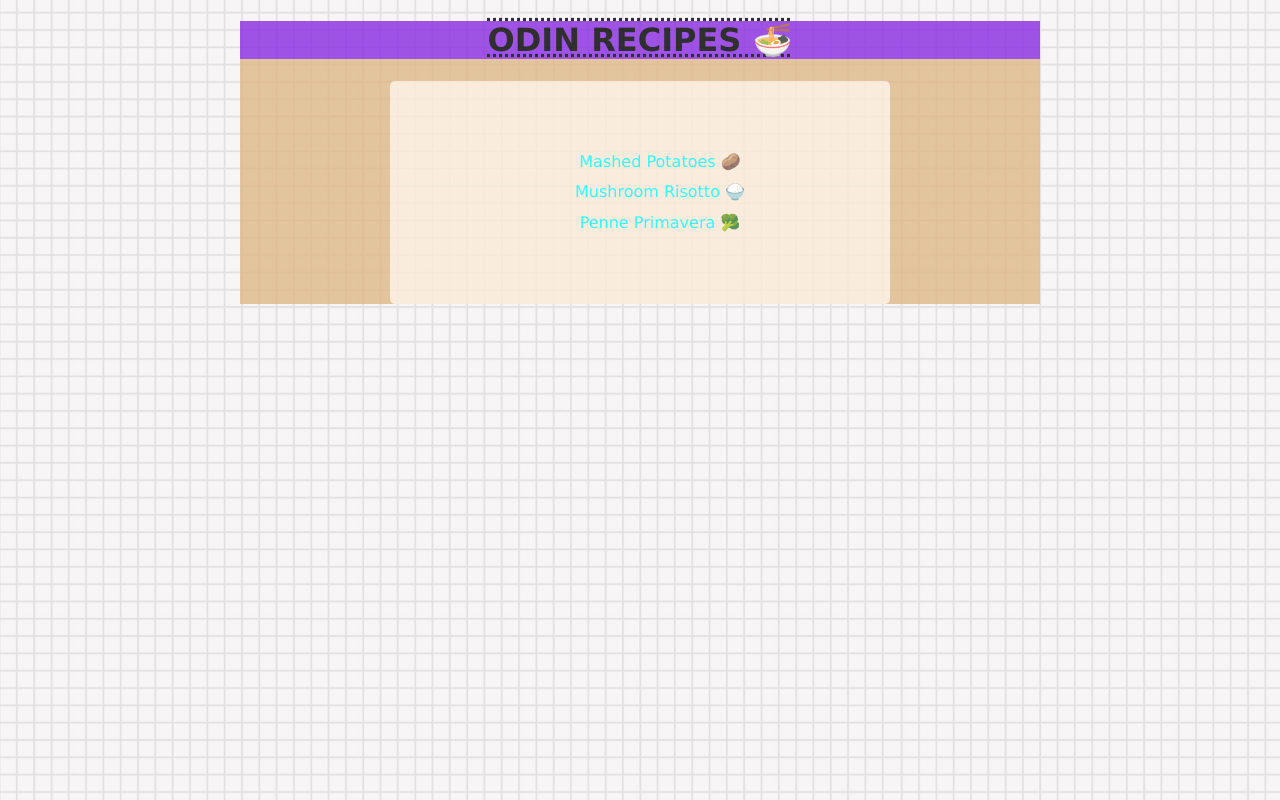
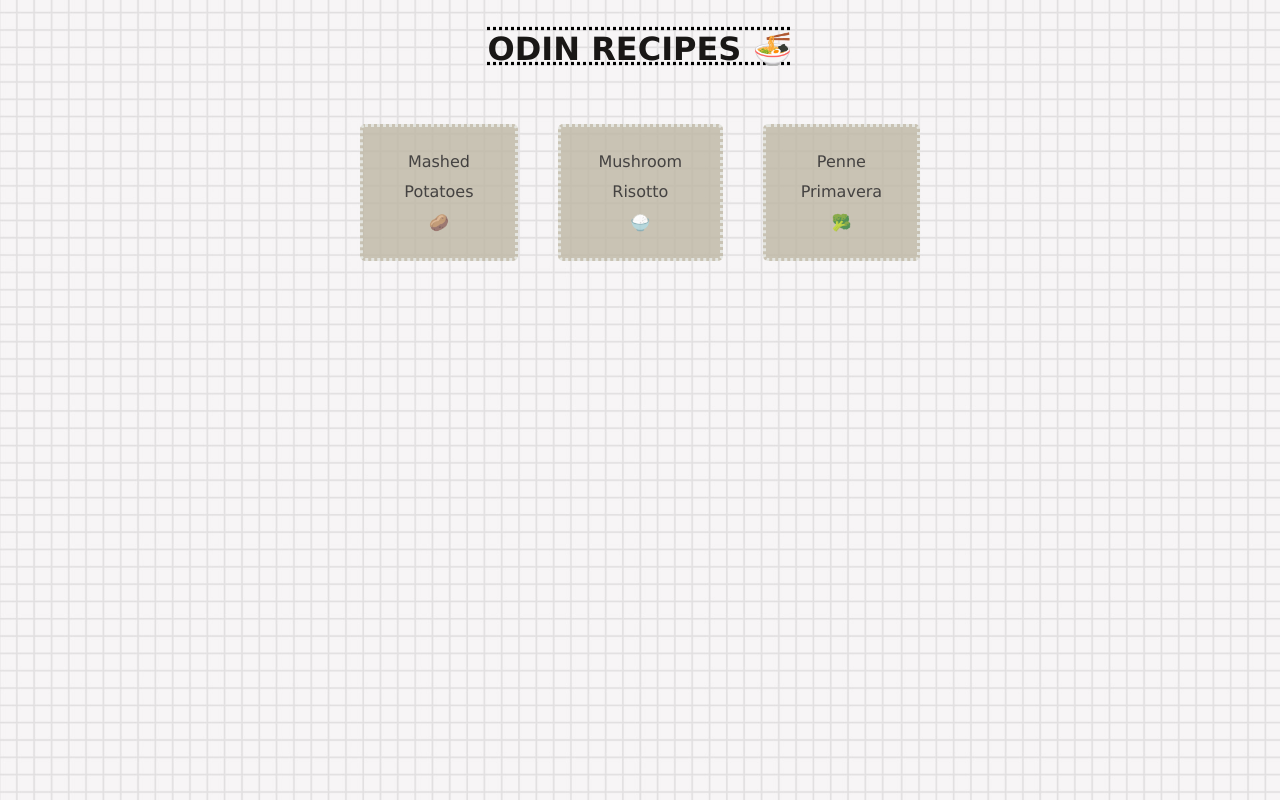
Before and after one commit to Al-na/odin-recipes, a plain HTML site: page index.html in a window 1280 px wide. Drawn offline with Linux system fonts and the light colour scheme.

Commit message:
started to add some style on the recipe page, need to figure out flexbox for ingredients and instructions part

```diff
--- a/index.html
+++ b/index.html
@@ -4,27 +4,29 @@
   <meta charset="UTF-8">
   <link rel="stylesheet" href="style.css">
   <title>Odin Recipes 🍜</title>
+  <!-- used vecteezy image as background -->
+  <!-- <a href="https://de.vecteezy.com/gratis-vektor/abstrakt">Abstrakt Vektoren von Vecteezy</a> -->
 </head>
 
 <body>
 
 <div class="container">
   <div class="card-header">
-    <h1>Odin Recipes 🍜</h1>
+    <h1 class="header">Odin Recipes 🍜</h1>
   </div>
 
   <div class="card-recipes">
     <ul class="list-recipe">
-      <li>
-        <a href="recipes/mashed-potatoes.html">Mashed Potatoes 🥔</a>
+      <li class="recipe">
+        <a href="recipes/mashed-potatoes.html">Mashed Potatoes <br> 🥔</a>
       </li>
 
-      <li>
-        <a href="recipes/mushroom-risotto.html">Mushroom Risotto 🍚</a>
+      <li class="recipe">
+        <a href="recipes/mushroom-risotto.html">Mushroom Risotto <br> 🍚</a>
       </li>
 
-      <li>
-        <a href="recipes/penne-primavera.html">Penne Primavera 🥦</a>
+      <li class="recipe">
+        <a href="recipes/penne-primavera.html">Penne Primavera <br> 🥦</a>
       </li>
     </ul>
   </div>
--- /dev/null
+++ b/recipes/style-recipe.css
@@ -0,0 +1,77 @@
+body {
+  font-family: Verdana, Geneva, Tahoma, sans-serif;
+  background-image: url('../vecteezy/vecteezy_grid-paper-on-a-white-background-vector-illustration-for_7875353.jpg');
+  background-size: cover;
+  color: #191716;
+}
+
+.banner-container {
+  background-color: antiquewhite;
+  opacity: .9;
+}
+
+.banner {
+  background-image: url('../vecteezy/gourmet-mushroom-risotto.jpeg');
+  background-size: cover;
+  background-position: center;
+  padding: 150px 0;
+}
+
+.banner h1 {
+  margin: 0;
+  color: #BEB7A4;
+  text-shadow: 1px 1px 3px rgba(0,0,0,0.2);
+  font-size: 32px;
+  font-weight: bold;
+  padding-left: 30px;
+  padding-top: 20px;
+}
+
+.banner p {
+  font-size: 15px;
+  color: #BEB7A4;
+  text-shadow: 1px 1px 3px rgba(0,0,0,0.2);
+  padding-left: 30px;
+  padding-right: 400px;
+  padding-bottom: 20px;
+}
+
+.container-recipe {
+  display: flex;
+  justify-content: center;
+  margin: 0 auto;
+  max-width: 800px;
+  max-height: min-content;
+}
+
+/* .card-recipe-title {
+  margin-top: 30px;
+} */
+
+/* .recipe-title {
+  text-decoration: dotted underline #191716;
+  text-underline-offset: .25em;
+  line-height: 1.9;
+} */
+
+/* .recipe-img {
+  height: auto;
+  width: 550px;
+  border-radius: 5px;
+} */
+
+/* .subheader {
+  text-decoration: dotted underline #191716;
+  text-underline-offset: .25em;
+  line-height: 1.9;
+}
+
+.list-ingredients {
+  list-style-type: none;
+  line-height: 1.9;
+  font-size: 10px;
+}
+
+.list-instructions {
+  line-height: 1.9;
+} */
--- a/style.css
+++ b/style.css
@@ -2,8 +2,8 @@
   margin: 0 auto;
   max-width: 800px;
   max-height: min-content;
-  background-color: burlywood;
-  opacity: 0.8;
+  /* background-color: burlywood; */
+  /* opacity: 0.8; */
   text-align: center;
 }
 
@@ -11,30 +11,46 @@ body {
   font-family: Verdana, Geneva, Tahoma, sans-serif;
   background-image: url('vecteezy/vecteezy_grid-paper-on-a-white-background-vector-illustration-for_7875353.jpg');
   background-size: cover;
+  color: #191716;
 }
 
 .card-header {
-  background-color: blueviolet;
+  /* background-color: blueviolet; */
   text-align: center;
   text-transform: uppercase;
   text-decoration: underline overline dotted black;
 }
 
+.header {
+  margin: 30px auto 0;
+}
+
+.recipe {
+  background-color: #BEB7A4;
+  opacity: 0.8;
+  border-radius: 5px;
+  border: 3px dotted #E0E2DB;
+  margin: 20px;
+  padding: 20px;
+}
+
 .card-recipes {
-  width: 400px;
-  margin: auto;
-  padding: 50px;
-  background-color: antiquewhite;
-  border-radius: 5px;
+  width: 600px;
+  margin: 0 auto;
+  padding: 20px;
+  /* background-color: antiquewhite; */
+  /* border-radius: 5px; */
 }
 
 .list-recipe {
+  display: flex;
   list-style-type: none;
   text-align: center;
+  padding-left: 0;
 }
 
 a {
   text-decoration: none;
-  color: aqua;
   line-height: 1.9;
+  color: #191716;
 }
```
Also changed, not shown: recipes/mashed-potatoes.html (+1 -1 lines), recipes/mushroom-risotto.html (+17 -10 lines), recipes/penne-primavera.html (+1 -1 lines), vecteezy/gourmet-mushroom-risotto.jpeg (added).
